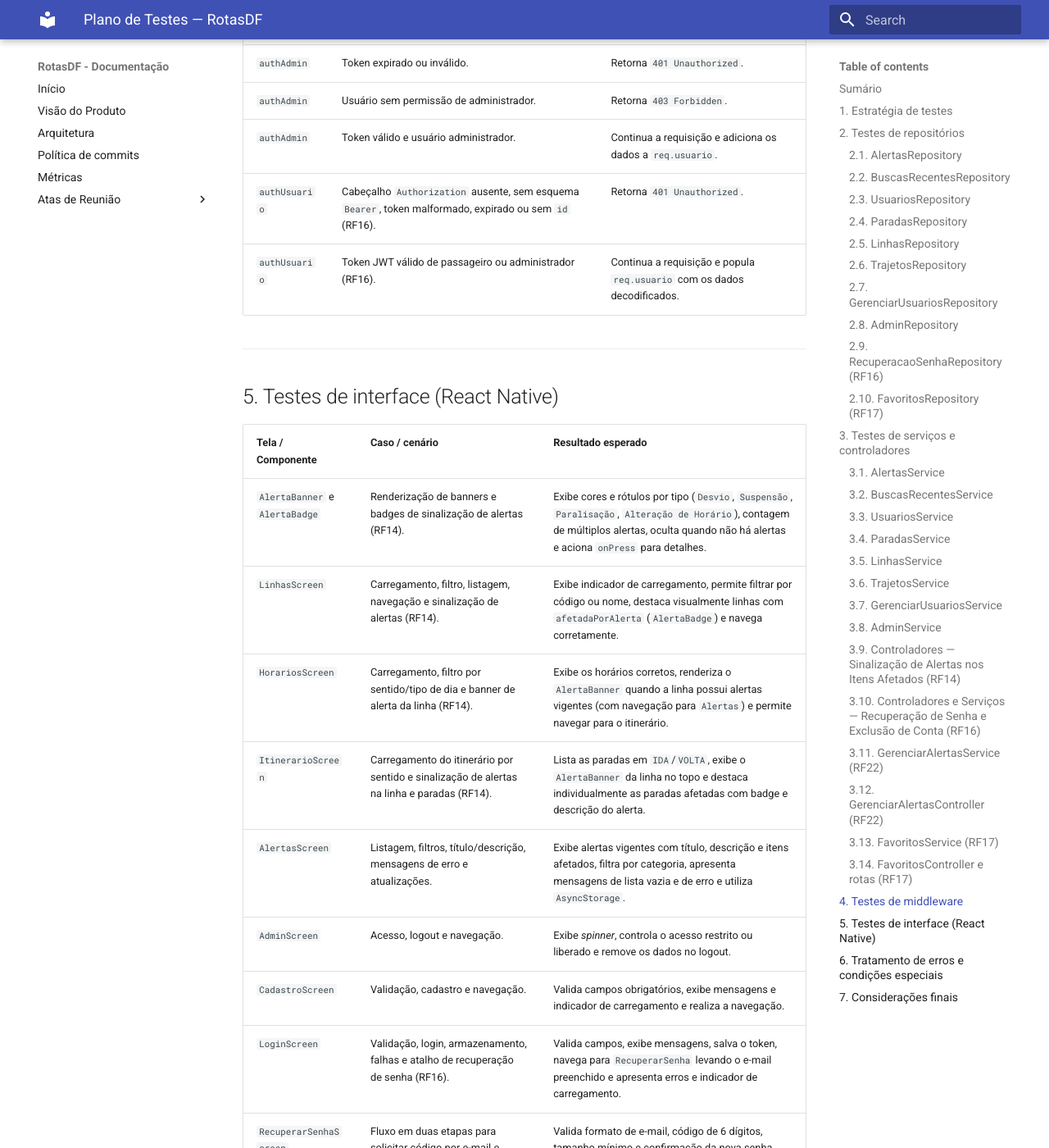
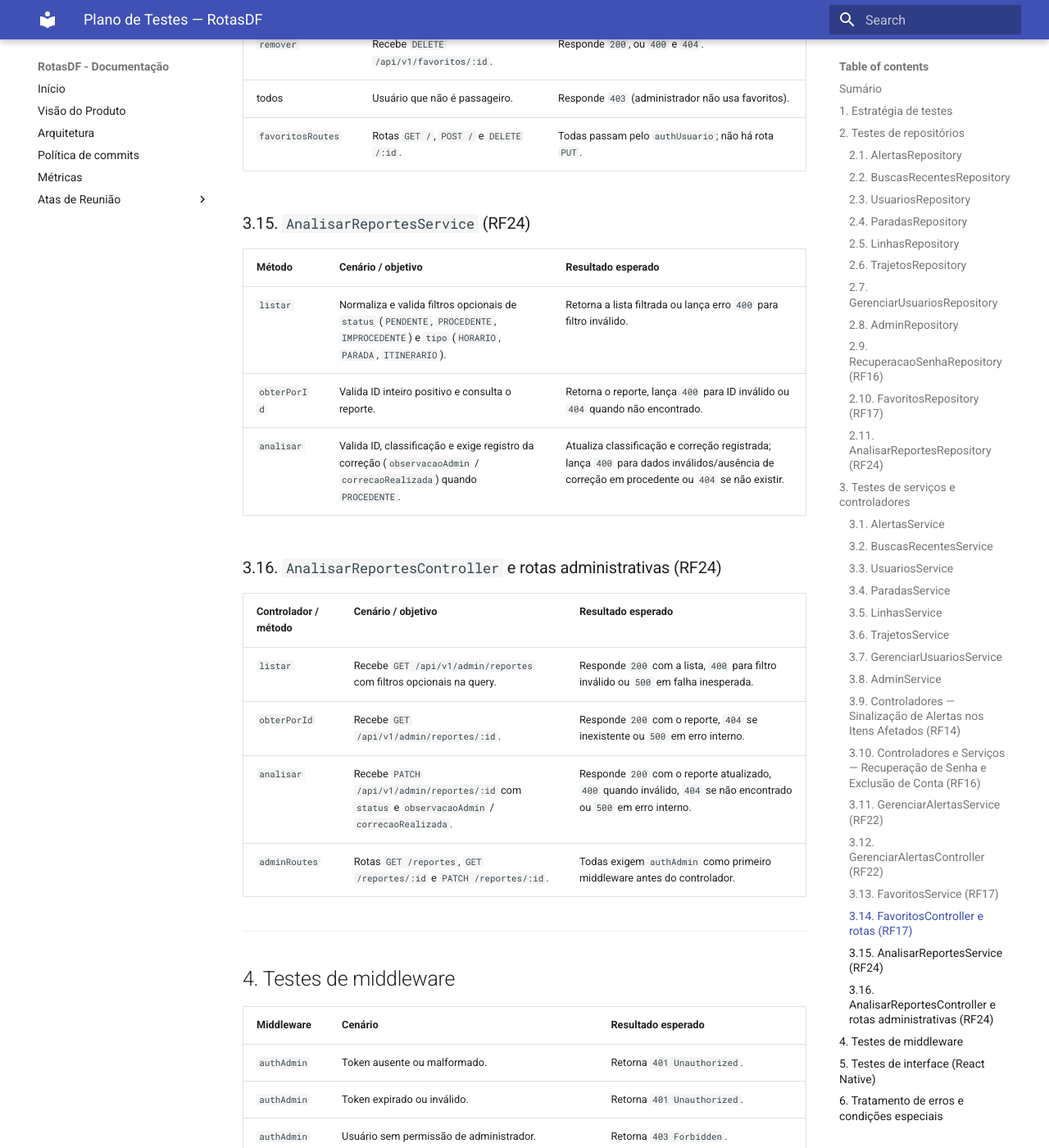
Before and after one commit to FGA0138-MDS-Ajax/2026.2-T02-Knuth, an MkDocs documentation site: the page built from docs/plano_de_testes_RotasDF.md, in a window 1280 px wide and 1400 px high, scrolled down 10273 px. Shown: the whole window at 82% size. Built offline with MkDocs 1.6.1 and Material for MkDocs 9.7.7, drawn with Linux system fonts in a browser that asks for light colours; some of the changed text lies outside the part shown.

Commit message:
docs(testes): adiciona casos de teste de analise de reportes (RF24)

```diff
--- a/docs/plano_de_testes_RotasDF.md
+++ b/docs/plano_de_testes_RotasDF.md
@@ -103,6 +103,14 @@
 | `listar` | Lista os favoritos de um usuário, do mais recente ao mais antigo, com os dados da linha e da parada. | Retorna apenas os favoritos do usuário ou lista vazia; propaga o erro do banco. |
 | `adicionar` | Insere um favorito de linha, parada ou trajeto e devolve o registro já com os dados da linha e da parada. | Devolve o favorito criado, ou `null` quando ele já existia; propaga o erro do banco. |
 | `remover` | Remove o favorito somente se pertencer ao usuário. | Retorna `true` quando removeu e `false` quando não havia favorito. |
+
+### 2.11. `AnalisarReportesRepository` (RF24)
+
+| Método | Cenário / objetivo | Resultado esperado |
+|---|---|---|
+| `listar` | Lista os reportes de divergência com `LEFT JOIN` em `usuarios`, com filtros opcionais de `status` e `tipo`, priorizando pendentes e mais recentes. | Executa a consulta com os filtros corretos e retorna a lista de reportes ou propaga o erro do banco. |
+| `buscarPorId` | Busca um reporte específico pelo ID com dados do autor. | Retorna o reporte encontrado ou `null`. |
+| `atualizarAnalise` | Atualiza `status`, `observacao_admin` e define `analisado_em` (`NULL` quando `PENDENTE`, `NOW()` nos demais). | Retorna o reporte atualizado ou `null` caso o ID não exista. |
 
 ---
 
@@ -230,6 +238,23 @@
 | todos | Usuário que não é passageiro. | Responde `403` (administrador não usa favoritos). |
 | `favoritosRoutes` | Rotas `GET /`, `POST /` e `DELETE /:id`. | Todas passam pelo `authUsuario`; não há rota `PUT`. |
 
+### 3.15. `AnalisarReportesService` (RF24)
+
+| Método | Cenário / objetivo | Resultado esperado |
+|---|---|---|
+| `listar` | Normaliza e valida filtros opcionais de `status` (`PENDENTE`, `PROCEDENTE`, `IMPROCEDENTE`) e `tipo` (`HORARIO`, `PARADA`, `ITINERARIO`). | Retorna a lista filtrada ou lança erro `400` para filtro inválido. |
+| `obterPorId` | Valida ID inteiro positivo e consulta o reporte. | Retorna o reporte, lança `400` para ID inválido ou `404` quando não encontrado. |
+| `analisar` | Valida ID, classificação e exige registro da correção (`observacaoAdmin` / `correcaoRealizada`) quando `PROCEDENTE`. | Atualiza classificação e correção registrada; lança `400` para dados inválidos/ausência de correção em procedente ou `404` se não existir. |
+
+### 3.16. `AnalisarReportesController` e rotas administrativas (RF24)
+
+| Controlador / método | Cenário / objetivo | Resultado esperado |
+|---|---|---|
+| `listar` | Recebe `GET /api/v1/admin/reportes` com filtros opcionais na query. | Responde `200` com a lista, `400` para filtro inválido ou `500` em falha inesperada. |
+| `obterPorId` | Recebe `GET /api/v1/admin/reportes/:id`. | Responde `200` com o reporte, `404` se inexistente ou `500` em erro interno. |
+| `analisar` | Recebe `PATCH /api/v1/admin/reportes/:id` com `status` e `observacaoAdmin` / `correcaoRealizada`. | Responde `200` com o reporte atualizado, `400` quando inválido, `404` se não encontrado ou `500` em erro interno. |
+| `adminRoutes` | Rotas `GET /reportes`, `GET /reportes/:id` e `PATCH /reportes/:id`. | Todas exigem `authAdmin` como primeiro middleware antes do controlador. |
+
 ---
 
 ## 4. Testes de middleware
@@ -254,7 +279,7 @@
 | `HorariosScreen` | Carregamento, filtro por sentido/tipo de dia e banner de alerta da linha (RF14). | Exibe os horários corretos, renderiza o `AlertaBanner` quando a linha possui alertas vigentes (com navegação para `Alertas`) e permite navegar para o itinerário. |
 | `ItinerarioScreen` | Carregamento do itinerário por sentido e sinalização de alertas na linha e paradas (RF14). | Lista as paradas em `IDA`/`VOLTA`, exibe o `AlertaBanner` da linha no topo e destaca individualmente as paradas afetadas com badge e descrição do alerta. |
 | `AlertasScreen` | Listagem, filtros, título/descrição, mensagens de erro e atualizações. | Exibe alertas vigentes com título, descrição e itens afetados, filtra por categoria, apresenta mensagens de lista vazia e de erro e utiliza `AsyncStorage`. |
-| `AdminScreen` | Acesso, logout e navegação. | Exibe *spinner*, controla o acesso restrito ou liberado e remove os dados no logout. |
+| `AdminScreen` | Acesso, logout e navegação (incluindo atalho para análise de reportes — RF24). | Exibe *spinner*, controla o acesso restrito ou liberado, navega para `CriarAdmin`, `GerenciarUsuarios` e `AnalisarReportes` e remove os dados no logout. |
 | `CadastroScreen` | Validação, cadastro e navegação. | Valida campos obrigatórios, exibe mensagens e indicador de carregamento e realiza a navegação. |
 | `LoginScreen` | Validação, login, armazenamento, falhas e atalho de recuperação de senha (RF16). | Valida campos, exibe mensagens, salva o token, navega para `RecuperarSenha` levando o e-mail preenchido e apresenta erros e indicador de carregamento. |
 | `RecuperarSenhaScreen` | Fluxo em duas etapas para solicitar código por e-mail e redefinir a senha (RF16). | Valida formato de e-mail, código de 6 dígitos, tamanho mínimo e confirmação da nova senha, permite reenviar código ou trocar e-mail e redireciona ao login após sucesso. |
@@ -271,6 +296,8 @@
 | `FavoritosSecao` e `FavoritosCarregador` | Lista de linhas favoritas e carregamento ao abrir e ao voltar ao foco (RF17). | Mostra a dica quando não há favoritos, lista as linhas e abre os horários ao tocar; esconde-se sem passageiro logado. |
 | `RodapeNavegacao` | Barra de abas Linhas e Favoritos. | Marca a aba ativa, navega ao tocar na outra e não navega na que já está aberta. |
 | `FavoritosScreen` | Aba Favoritos (RF17). | Carrega e lista os favoritos do passageiro; sem login, pede para entrar e leva à tela de login. |
+| `AnalisarReportesScreen` | Listagem, filtros por status, exibição de badges/referências, navegação e tratamento de erros (RF24). | Exibe indicador de carregamento, lista reportes com tipo, status, linha/parada e autor, filtra por `Pendentes`/`Procedentes`/`Improcedentes`, navega para `DetalheReporte` e exibe avisos de erro. |
+| `DetalheReporteScreen` | Classificação de reporte e registro da correção realizada pelo administrador (RF24). | Exibe detalhes do reporte, exige descrição da correção ao selecionar `Procedente`, permite `Improcedente`/`Pendente` sem observação obrigatória, chama `PATCH /admin/reportes/:id` e retorna após salvar. |
 
 ---
 
```
